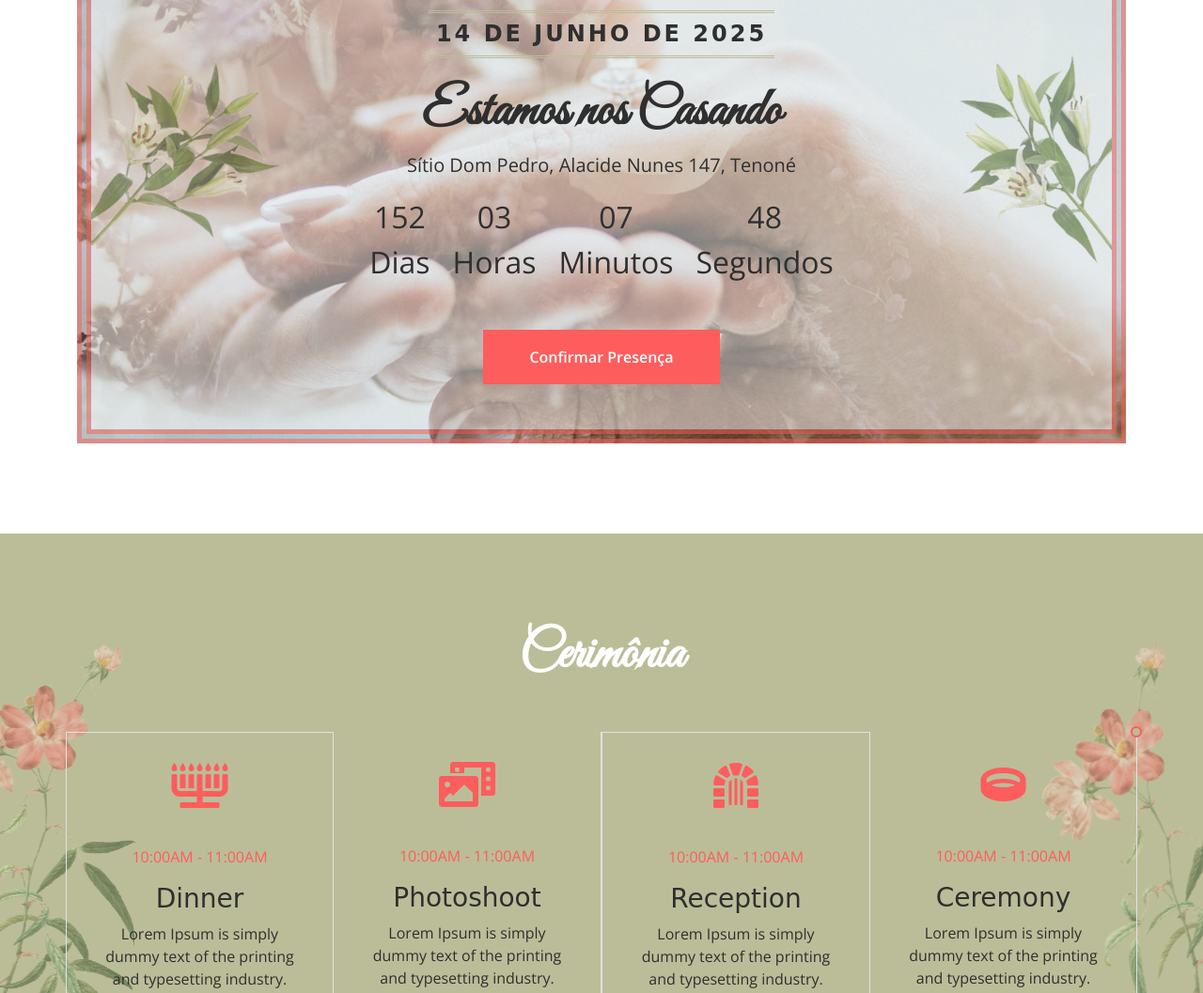
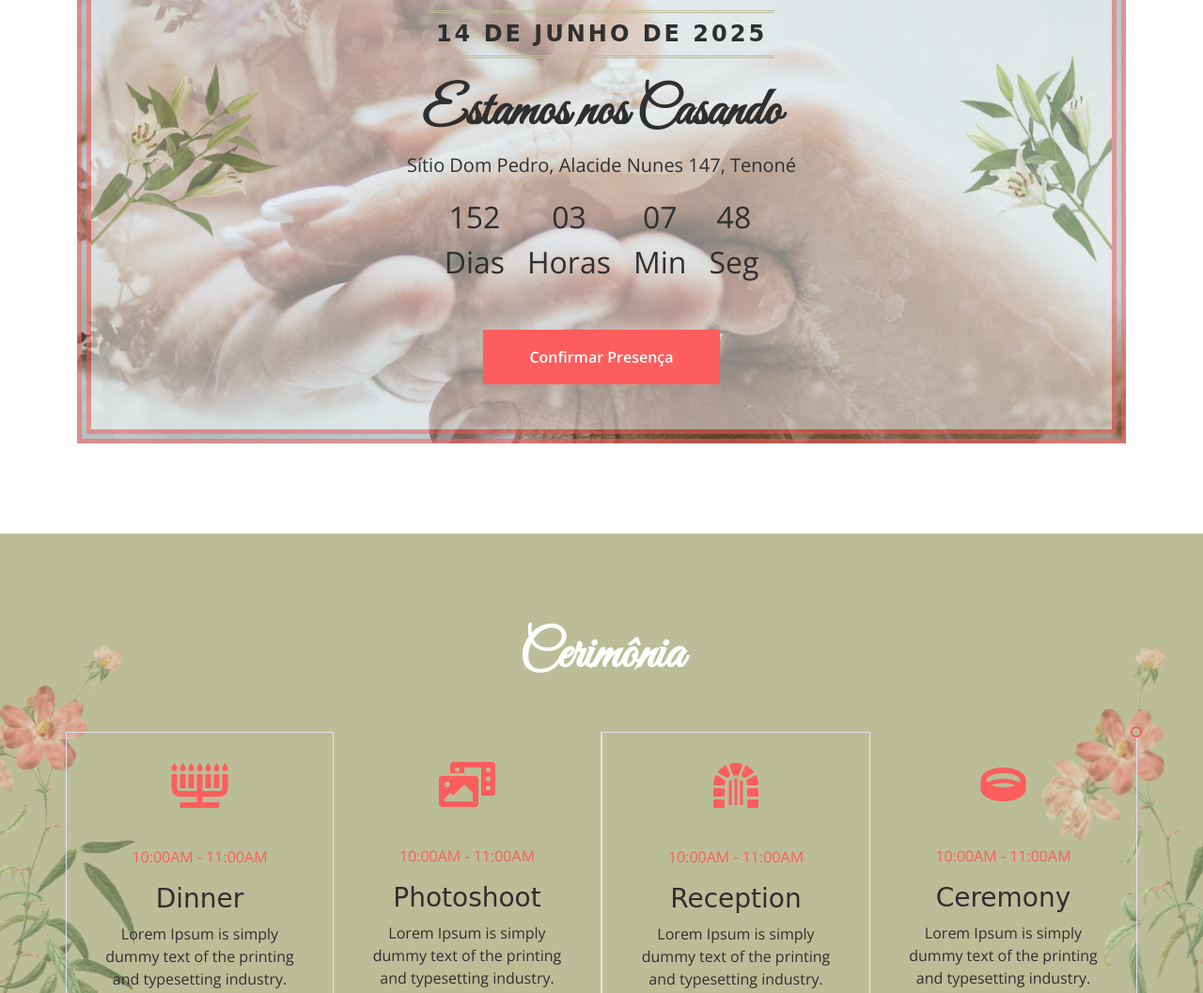
Before and after one commit to Lvinicius/wedding, a plain HTML site: page index.html in a window 1280 px wide. Shown: the part 3876-4933 px from the top of the page at 94% size. Drawn offline with nearby package versions, Linux system fonts and the light colour scheme; a web font is replaced by a local one.

Commit message:
adjusting countdown layout

```diff
--- a/index.html
+++ b/index.html
@@ -397,11 +397,11 @@
                             </div>
                             <div class="text-dark fs-2 me-4">
                                 <div id="minutes">00</div>
-                                <span>Minutos</span>
+                                <span>Min</span>
                             </div>
                             <div class="text-dark fs-2 me-0">
                                 <div id="seconds">00</div>
-                                <span>Segundos</span>
+                                <span>Seg</span>
                             </div>
                         </div>
                         <a class="btn btn-primary btn-primary-outline-0 py-3 px-5" href="#">Confirmar Presença</a>
```
